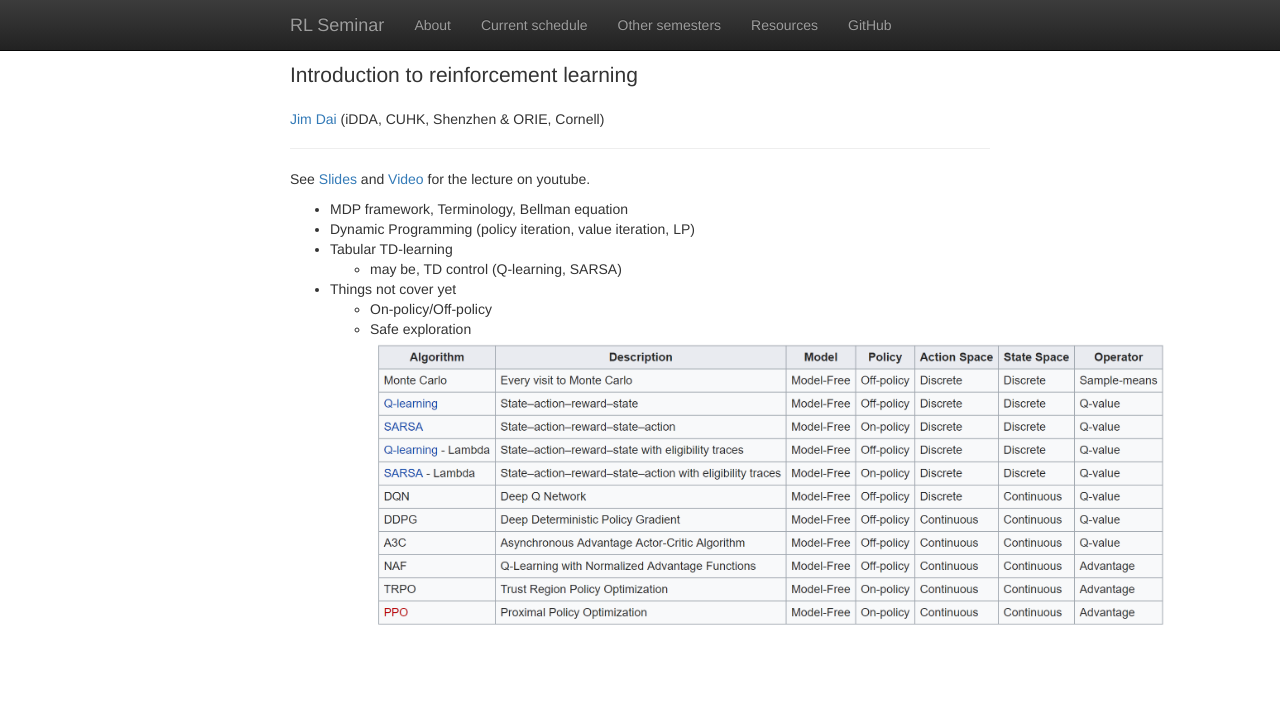
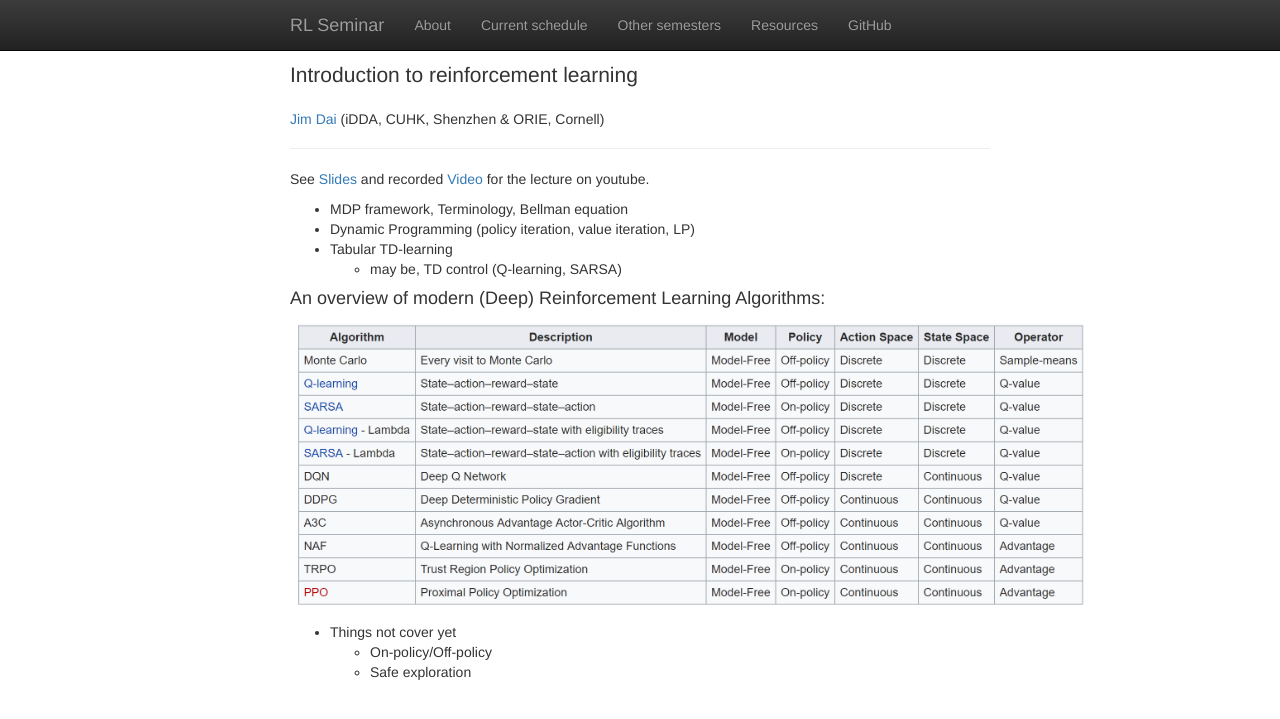
Before and after one commit to rlseminar/rlseminar.github.io, a Jekyll site: the page built from _posts/2019-01-21-jim.md, in a window 1280 px wide. Shown: the top 719 px of the page. Built offline with Jekyll 4.4.1, drawn with Linux system fonts in a browser that asks for light colours.

Commit message:
update jim talk

```diff
--- a/_posts/2019-01-21-jim.md
+++ b/_posts/2019-01-21-jim.md
@@ -5,7 +5,8 @@ speaker:
   affil: iDDA, CUHK, Shenzhen & ORIE, Cornell
   url: https://people.orie.cornell.edu/jdai/
 ---
-See [Slides](/static/files/RL_tutorials2019-121jd_final.pdf) and [Video](https://youtu.be/mIeoDCUmbz8) for the lecture on youtube.
+
+See [Slides](/static/files/RL_tutorials2019-121jd_final.pdf) and recorded [Video](https://youtu.be/mIeoDCUmbz8) for the lecture on youtube.
 
 - MDP framework, Terminology, Bellman equation
 - Dynamic Programming (policy iteration, value iteration, LP)
@@ -13,7 +14,10 @@ See [Slides](/static/files/RL_tutorials2019-121jd_final.pdf) and [Video](https:/
   - may be, TD control (Q-learning, SARSA)
 
 
+
+#### An overview of modern (Deep) Reinforcement Learning Algorithms:
+<img src="/static/img/comp_rl_alg.png" alt="Comparison of reinforcement learning algorithms" width="800" align="middle">
+
 - Things not cover yet
   - On-policy/Off-policy
   - Safe exploration
-<img src="/static/img/comp_rl_alg.png" alt="Comparison of reinforcement learning algorithms" width="800" align="middle">
```
